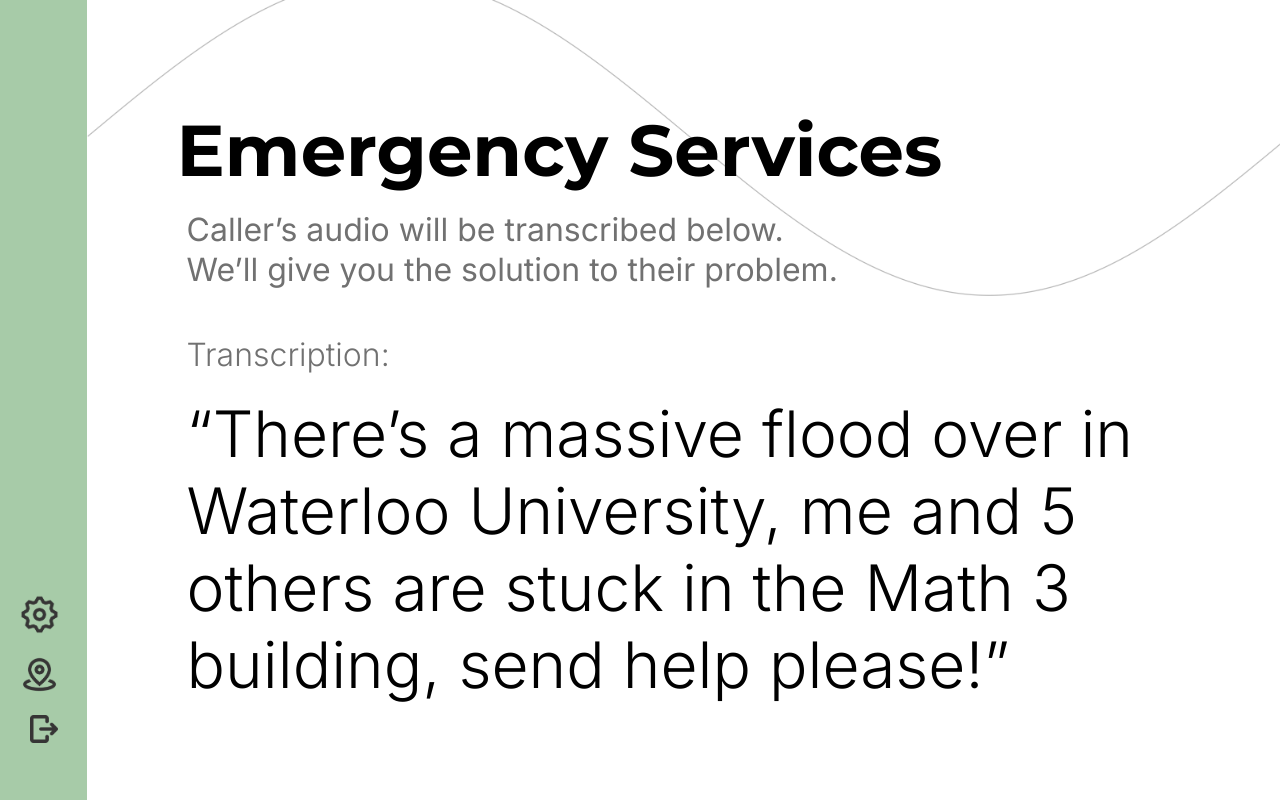
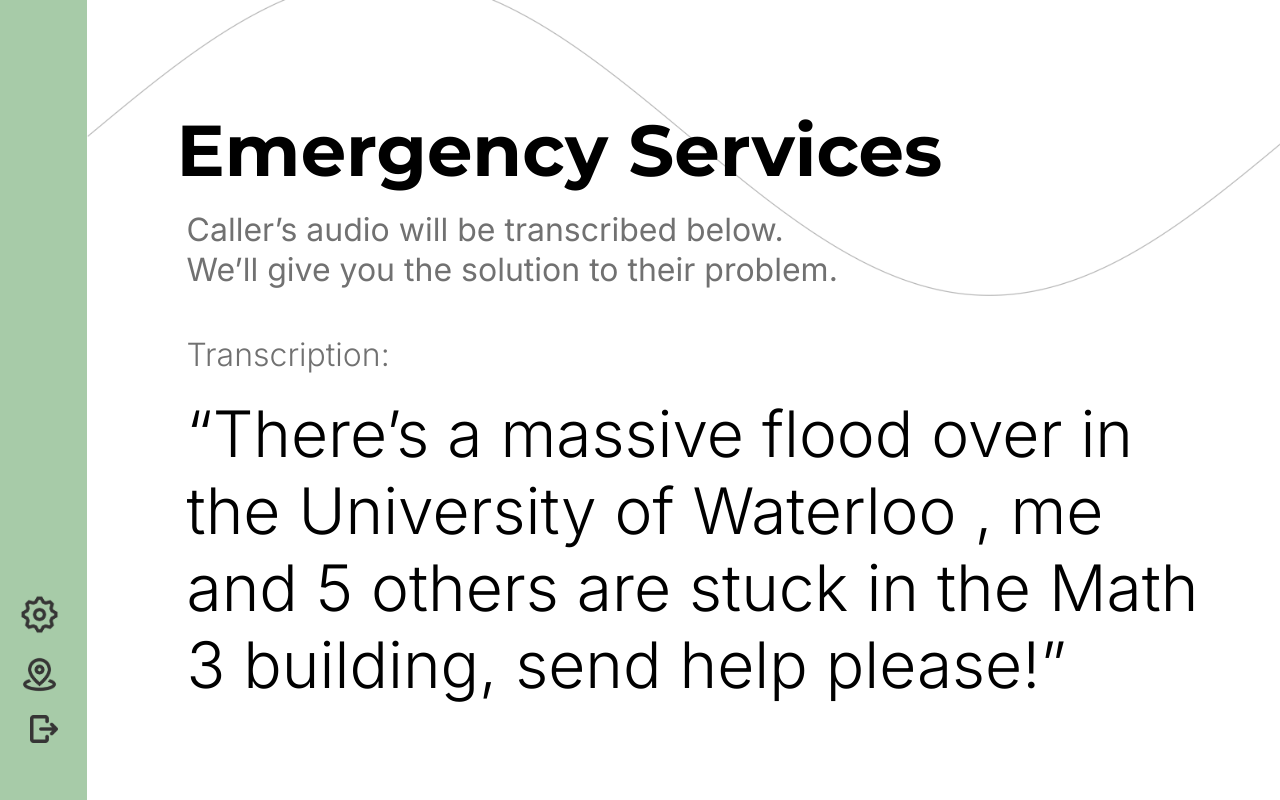
Before and after one commit to fiona-cai/Emergency-Services, a React (Create React App) app in the folder frontend/: page / in a window 1280 px wide. Built offline with nearby package versions, Linux system fonts and the light colour scheme; the HTML template or start-up script is replaced by a standard one.

Commit message:
spelling

```diff
--- a/frontend/src/Root.js
+++ b/frontend/src/Root.js
@@ -15,7 +15,7 @@
                 <p className="title2">Caller’s audio will be transcribed below.</p>
                 <p className="title2">We’ll give you the solution to their problem.</p>
                 <p className="subtitle">Transcription:</p>
-                <p className="transcription">“There’s a massive flood over in Waterloo University, me and 5 others are stuck in the Math 3 building, send help please!”</p>
+                <p className="transcription">“There’s a massive flood over in the University of Waterloo , me and 5 others are stuck in the Math 3 building, send help please!”</p>
             </div>
         </div>
         <img src={wave} alt="wave" className="wave"/>
```
